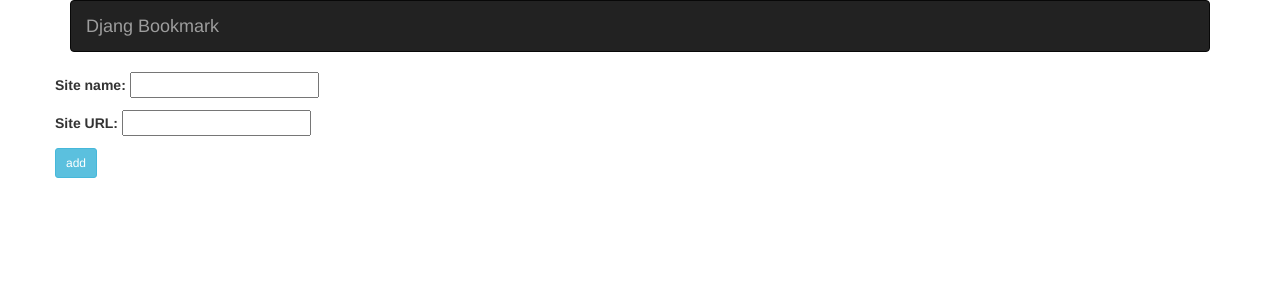
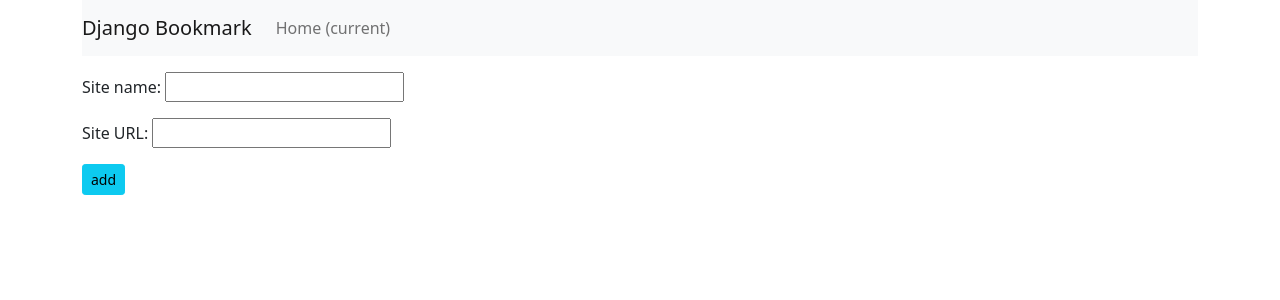
Before and after one commit to cab2da/bookmark, a Django app: page /bookmark/add/ in a window 1280 px wide. Shown: the top 300 px of the page. Run offline with Django 3.2, Linux system fonts and the light colour scheme; tables that the repository leaves empty hold one stand-in row (values such as "Sample post"); some libraries are stand-ins or nearby versions.

Commit message:
base edit

```diff
--- a/templates/base.html
+++ b/templates/base.html
@@ -2,32 +2,37 @@
 <html lang="en">
 <head>
     <meta charset="UTF-8">
+    <title>{% block title %}{% endblock %}</title>
+    <link href="https://cdn.jsdelivr.net/npm/bootstrap@5.0.0-beta2/dist/css/bootstrap.min.css" rel="stylesheet" integrity="sha384-BmbxuPwQa2lc/FVzBcNJ7UAyJxM6wuqIj61tLrc4wSX0szH/Ev+nYRRuWlolflfl" crossorigin="anonymous">
     {% load static %}
     <link rel="stylesheet" href="{% static 'style.css' %}">
-    <title>{% block title%} {% endblock %}</title>
-    <link rel="stylesheet" href="https://stackpath.bootstrapcdn.com/bootstrap/3.4.1/css/bootstrap.min.css">
-    <script
-      src="https://code.jquery.com/jquery-3.4.1.min.js"
-      integrity="sha256-CSXorXvZcTkaix6Yvo6HppcZGetbYMGWSFlBw8HfCJo="
-      crossorigin="anonymous"></script>
-    <script src="https://stackpath.bootstrapcdn.com/bootstrap/3.4.1/js/bootstrap.min.js"></script>
+    <script src="https://cdn.jsdelivr.net/npm/bootstrap@5.0.0-beta2/dist/js/bootstrap.bundle.min.js" integrity="sha384-b5kHyXgcpbZJO/tY9Ul7kGkf1S0CWuKcCD38l8YkeH8z8QjE0GmW1gYU5S9FOnJ0" crossorigin="anonymous"></script>
+    <script src="https://cdn.jsdelivr.net/npm/@popperjs/core@2.6.0/dist/umd/popper.min.js" integrity="sha384-KsvD1yqQ1/1+IA7gi3P0tyJcT3vR+NdBTt13hSJ2lnve8agRGXTTyNaBYmCR/Nwi" crossorigin="anonymous"></script>
+    <script src="https://cdn.jsdelivr.net/npm/bootstrap@5.0.0-beta2/dist/js/bootstrap.min.js" integrity="sha384-nsg8ua9HAw1y0W1btsyWgBklPnCUAFLuTMS2G72MMONqmOymq585AcH49TLBQObG" crossorigin="anonymous"></script>
+
 </head>
 <body>
 <div class="container">
-        <nav class="navbar navbar-inverse navbar-expand-lg" col-sm-12>
-            <a class="navbar-brand" href="{% url 'bookmark_list' %}">Djang Bookmark</a>
+    <nav class="navbar navbar-expand-lg navbar-light bg-light">
+        <a class="navbar-brand" href="#">Django Bookmark</a>
+        <button class="navbar-toggler" type="button" data-toggle="collapse" data-target="#navbarSupportedContent" aria-controls="navbarSupportedContent" aria-expanded="false" aria-label="Toggle navigation">
+            <span class="navbar-toggler-icon"></span>
+        </button>
+        <div class="collapse navbar-collapse" id="navbarSupportedContent">
+            <ul class="navbar-nav mr-auto">
+                <li class="nav-item active">
+                    <a class="nav-link" href="#">Home <span class="sr-only">(current)</span></a>
+                </li>
+            </ul>
+
+        </div>
     </nav>
-
     <p></p>
     <div class="row">
         <div class="col">
         {% block content %}
 
         {% endblock %}
-
-
-                {% block pagination %}
-                {% endblock %}
         </div>
     </div>
 </div>
```
Lines whose indentation alone changed are shown as unchanged.
